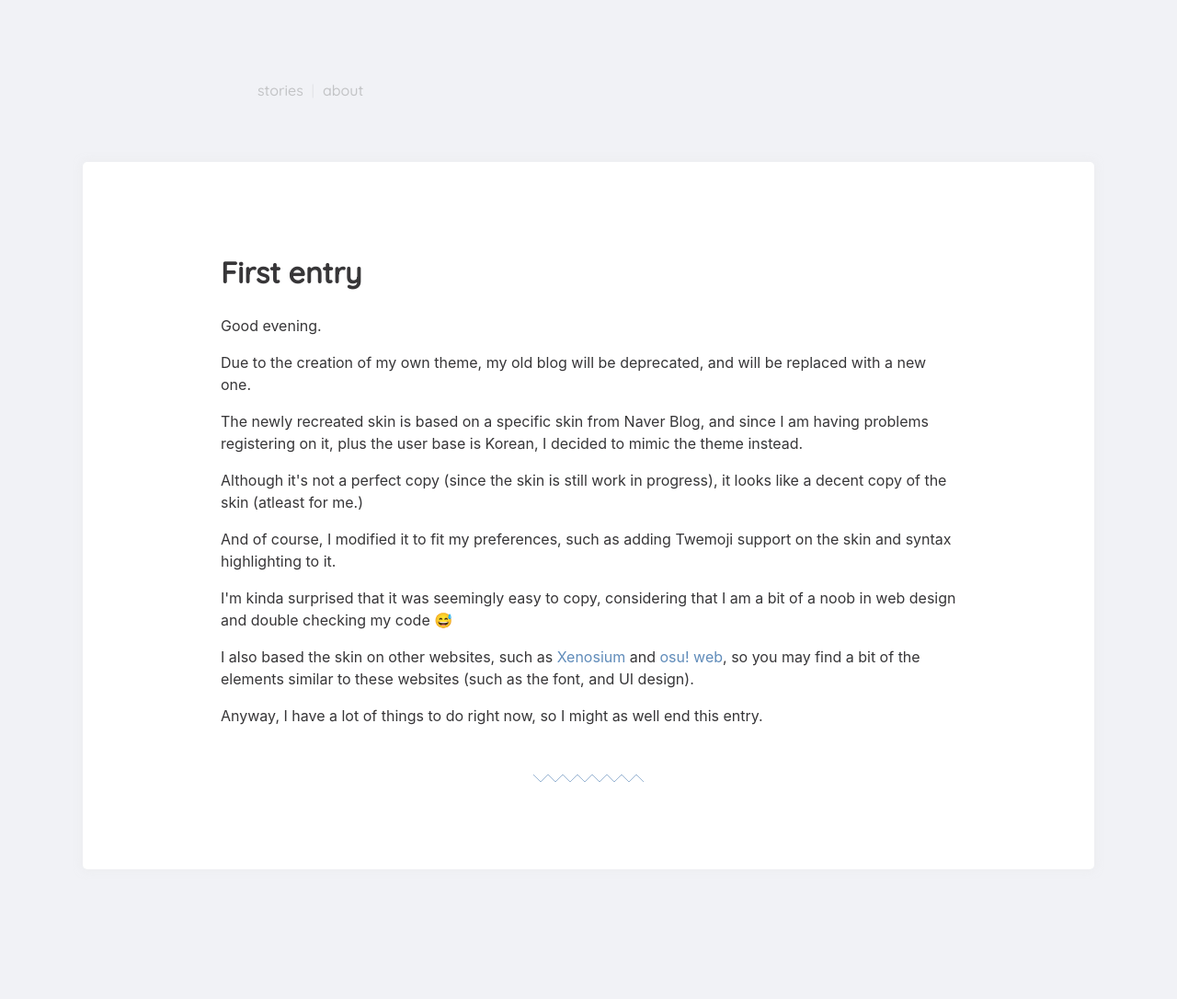
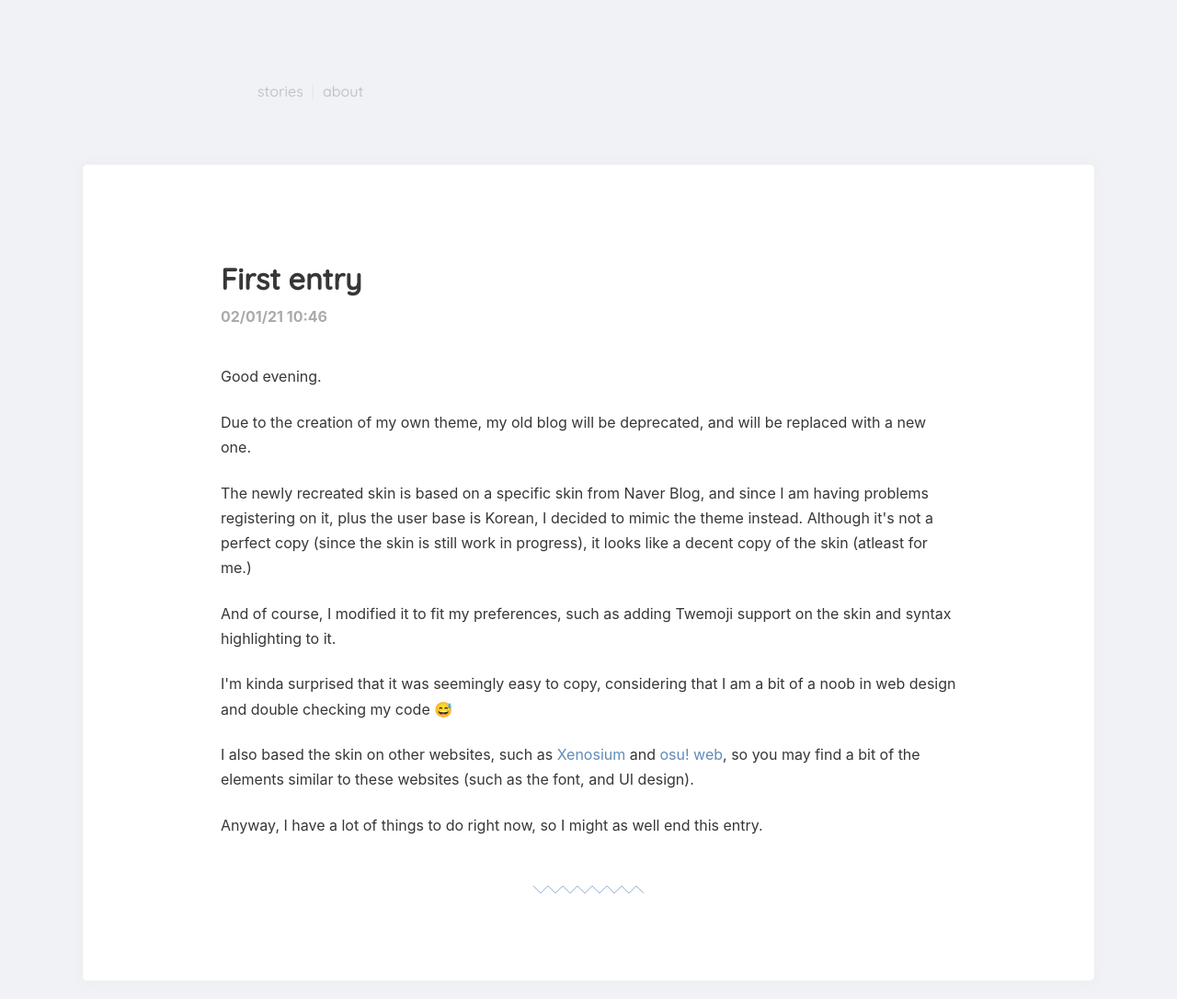
Before and after one commit to Leftsm/leftsm.github.io, a Jekyll site: the page built from _posts/2021-02-01-1.md, in a window 1280 px wide. Shown: the whole page at 92% size. Built offline with Jekyll 4.4.1, drawn with Linux system fonts in a browser that asks for light colours; nearby versions of some CDN libraries; some web fonts are replaced; before the commit the page ends 965 px from its top, so only the background shows below that.

Commit message:
Update
+ Add new story
+ Add publish date on post layout
+ New styling
+ Whitespace removal on pages

```diff
--- a/404.html
+++ b/404.html
@@ -1,5 +1,5 @@
 ---
-layout:    "page"
+layout: page
 permalink: "/404.html"
 ---
 
--- a/_layouts/post.html
+++ b/_layouts/post.html
@@ -4,6 +4,7 @@ layout: default
 
 <div class="article-content">
     <h1>{{ page.title }}</h1>
+    <h4 class="article-date">{{ page.date | date: "%x %R" }}</h4>
     {{ content }}
 
     <div class="hr">&nbsp;</div>
--- a/_posts/2021-02-01-1.md
+++ b/_posts/2021-02-01-1.md
@@ -1,7 +1,7 @@
 ---
-layout:  "post"
-title:   "First entry"
-date:    "2021-02-01 18:46:58 +0800"
+layout: post
+title: "First entry"
+date: 2021-02-01 18:46:58 +0800
 excerpt: ""
 ---
 
@@ -9,9 +9,7 @@ excerpt: ""
 
 <p>Due to the creation of my own theme, my old blog will be deprecated, and will be replaced with a new one.</p>
 
-<p>The newly recreated skin is based on a specific skin from Naver Blog, and since I am having problems registering on it, plus the user base is Korean, I decided to mimic the theme instead.</p>
-
-<p>Although it's not a perfect copy (since the skin is still work in progress), it looks like a decent copy of the skin (atleast for me.)</p>
+<p>The newly recreated skin is based on a specific skin from Naver Blog, and since I am having problems registering on it, plus the user base is Korean, I decided to mimic the theme instead. Although it's not a perfect copy (since the skin is still work in progress), it looks like a decent copy of the skin (atleast for me.)</p>
 
 <p>And of course, I modified it to fit my preferences, such as adding Twemoji support on the skin and syntax highlighting to it.</p>
 
--- a/_sass/simplified_prism.scss
+++ b/_sass/simplified_prism.scss
@@ -5,7 +5,7 @@
 body {
     background: #F1F2F6;
     color: #373638;
-    font: 400 1em/1.5 Inter, sans-serif;
+    font: 400 1em/1.7 Inter, sans-serif;
     margin: 0;
     padding: 20px 0;
 }
@@ -16,6 +16,10 @@ a:link, a:visited, a:active {
 
 a:hover {
     text-decoration: underline;
+}
+
+.article-date, figcaption {
+    color: #AAA;
 }
 
 blockquote {
@@ -55,7 +59,6 @@ pre {
 }
 
 .blog-menu {
-    font-family: Quicksand;
     padding: 50px 200px;
 
     ul li {
@@ -79,6 +82,55 @@ pre {
     padding: 75px 150px;
 }
 
+.article-content {
+    a {
+        color: #608CBA;
+    }
+
+    a img {
+        padding: 3px;
+    }
+
+    a img:hover {
+        border: 1px solid #608CBA;
+        padding: 2px;
+    }
+
+    img {
+        max-width: 80%;
+        height: auto;
+    }
+
+    p {
+        margin: 1.4em 0;
+    }
+
+    .emoji {
+        height: 1em;
+        width: 1em;
+        margin: 0 .05em 0 .1em;
+        vertical-align: -0.1em;
+    }
+
+    .center {
+        text-align: center;
+    }
+
+    .left {
+        text-align: left;
+    }
+
+    .right {
+        text-align: right;
+    }
+}
+
+.article-date {
+    font-family: Inter;
+    margin-top: -1.3em;
+    padding-bottom: 1em;
+}
+
 .article-list {
     list-style: none;
 
@@ -92,19 +144,6 @@ pre {
             color: #608CBA;
             text-decoration: none;
         }
-    }
-}
-
-.article-content {
-    a {
-        color: #608CBA;
-    }
-
-    .emoji {
-        height: 1em;
-        width: 1em;
-        margin: 0 .05em 0 .1em;
-        vertical-align: -0.1em;
     }
 }
 
```
Also changed, not shown: _posts/2021-02-02-2.md (added, +13 -0 lines).
